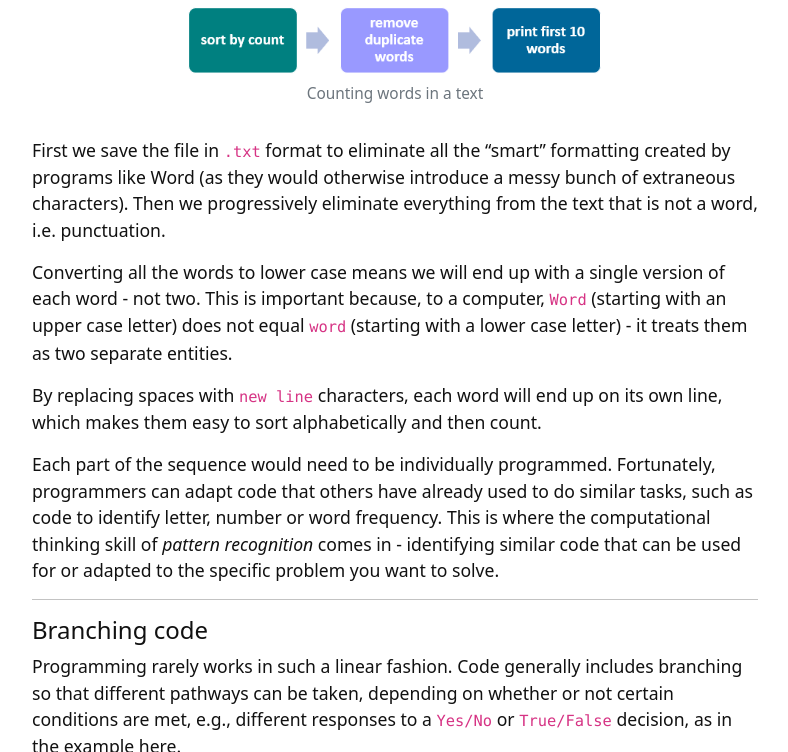
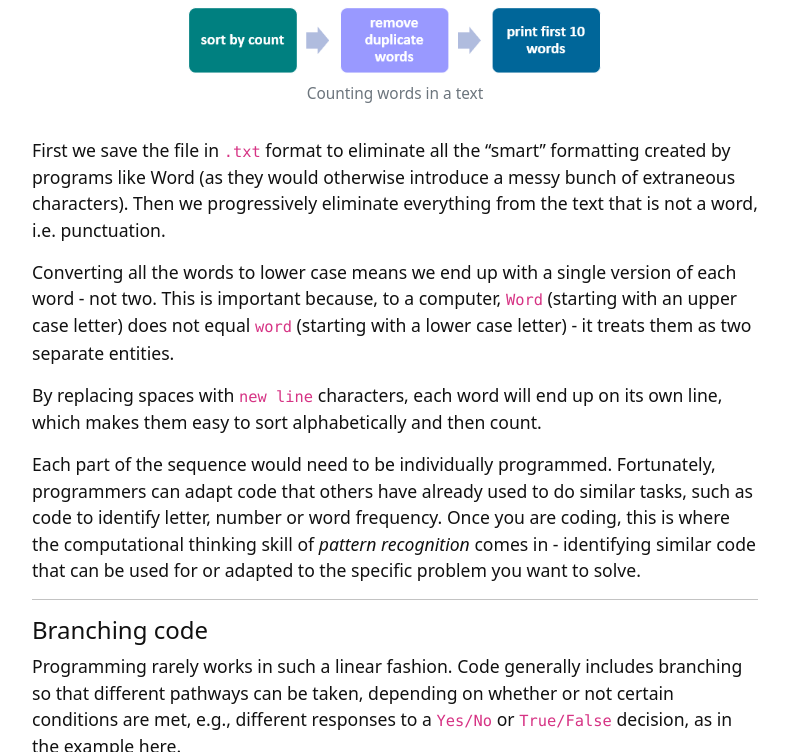
Before and after one commit to weaverbel/intro-computational-thinking, a Jekyll site: the page built from content/3-lesson.md, in a window 1280 px wide and 900 px high, scrolled down 748 px, cut to the strip 0-752 px from the top of the window. Shown: the whole strip, without its empty margins (245-1033 px from the left). Built offline with Jekyll 4.4.1, drawn with Linux system fonts in a browser that asks for light colours.

Commit message:
Update 3-lesson.md
minor wording tweak

```diff
--- a/content/3-lesson.md
+++ b/content/3-lesson.md
@@ -16,11 +16,11 @@ While there are many different ways to do this task, this is one way, where all
 
 First we save the file in `.txt` format to eliminate all the "smart" formatting created by programs like Word (as they would otherwise introduce a messy bunch of extraneous characters). Then we progressively eliminate everything from the text that is not a word, i.e. punctuation.
 
-Converting all the words to lower case means we will end up with a single version of each word - not two. This is important because, to a computer, `Word` (starting with an upper case letter) does not equal `word` (starting with a lower case letter) - it treats them as two separate entities.
+Converting all the words to lower case means we end up with a single version of each word - not two. This is important because, to a computer, `Word` (starting with an upper case letter) does not equal `word` (starting with a lower case letter) - it treats them as two separate entities.
 
 By replacing spaces with `new line` characters, each word will end up on its own line, which makes them easy to sort alphabetically and then count.
 
-Each part of the sequence would need to be individually programmed. Fortunately, programmers can adapt code that others have already used to do similar tasks, such as code to identify letter, number or word frequency. This is where the computational thinking skill of *pattern recognition* comes in - identifying similar code that can be used for or adapted to the specific problem you want to solve.
+Each part of the sequence would need to be individually programmed. Fortunately, programmers can adapt code that others have already used to do similar tasks, such as code to identify letter, number or word frequency. Once you are coding, this is where the computational thinking skill of *pattern recognition* comes in - identifying similar code that can be used for or adapted to the specific problem you want to solve.
 
 --------
 
```
